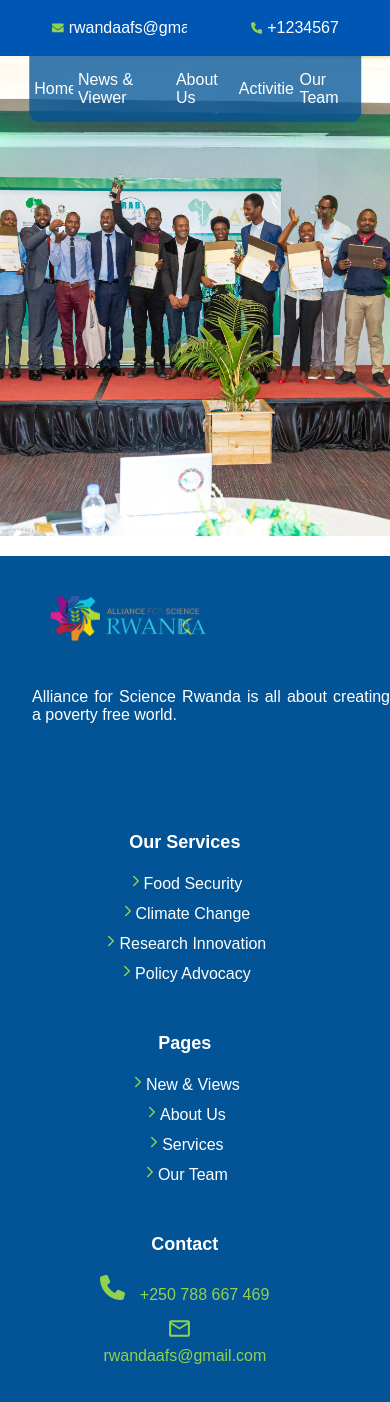
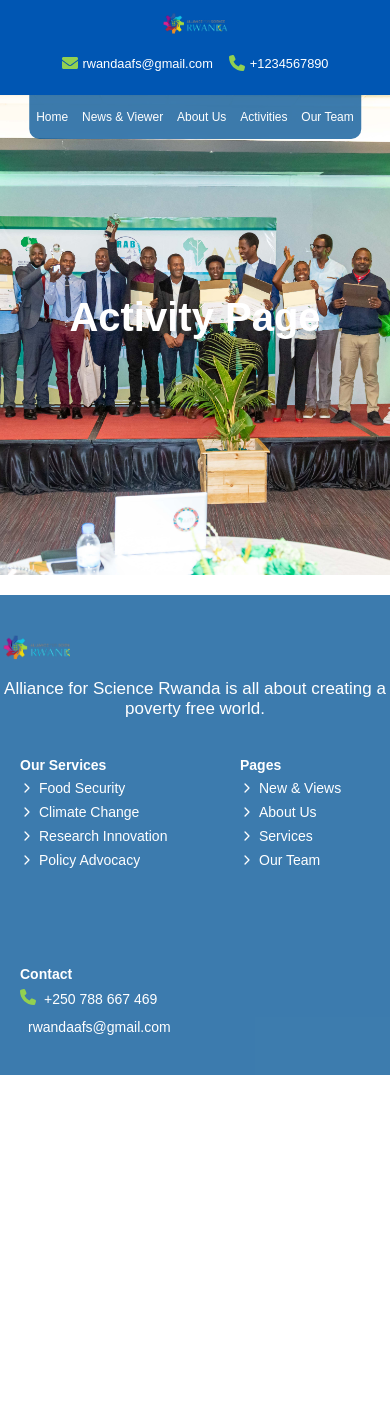
Before and after one commit to pWallet-hub/Alliance-for-science, a React (Vite) app: page /activities in a window 390 px wide. Shown: the top 1402 px of the page. After the commit the page ends 1075 px from the top, so only its background shows below. Built offline with nearby package versions, Linux system fonts and the light colour scheme.

Commit message:
Added responsive design updates

```diff
--- a/src/Components/Footer/Footer.css
+++ b/src/Components/Footer/Footer.css
@@ -1,118 +1,136 @@
 .footer {
-    background-color: #025496;
-    color: #fff;
-    padding: 40px 0;
-    bottom: 0;
+  background-color: #025496C4;
+  color: white;
+  padding: 10px 0;
+  display: grid;
+  gap: 20px;
 }
 
 .footer-container {
-    max-width: 1200px;
-    margin: 0 auto;
-    display: flex;
-    justify-content: space-between;
-    flex-wrap: wrap;
+  margin: auto;
+  display: grid;
+  grid-template-columns: repeat(3, 1fr);
+  grid-gap: auto;
+  justify-items: left;
 }
 
 .footer-left {
-    max-width: 400px;
-    margin-left: 2rem;
-    margin-top: -3rem;
+  text-align: center;
+  flex-direction: column;
 }
 
-
+.footer-left .logo img {
+  width: 80px;
+  margin-bottom: 5px;
+}
 
 .footer-left p {
-    margin-top: 20px;
+  font-size: 17px;
+  margin-bottom: 10px;
+}
+.footer-container .footer-links{
+  flex-direction: column;
+  margin-top: 10px;
+}
+.footer-links {
+  display: grid;
+  grid-template-columns: repeat(3, 1fr);
+  width: 100%;
+  gap: auto;
+}
+
+.footer-col {
+  flex-direction: column;
+  width: 170px;
+}
+
+.footer-col h4 {
+  font-size: 16px;
+  margin-bottom: 7px;
+  text-align: left;
+}
+
+.footer-col ul {
+  list-style-type: none;
+  padding: 0;
+  margin-top: px;
 }
 
 .social-icons {
-    margin-top: 20px;
+  color: white;
+  margin: 0 10px;
+  font-size: 18px;
+  transition: color 0.3s;
+  z-index: 100;
 }
 
-  .social-icons a {
-    color: #fff;
-    font-size: 24px;
-    margin-right: 20px;
+.social-icons a:hover {
+  color: #92D050;
+}
+
+.footer-col ul li {
+  font-size: 13px;
+  margin-bottom: 8px;
+  display: flex;
+  align-items: center;
+}
+
+.footer-col ul li a {
+  color: white;
+  text-decoration: none;
+  margin-left: 5px;
+}
+
+.footer-col ul li i {
+  font-size: 16px;
+  margin-right: 8px;
+}
+
+@media (max-width: 900px) {
+  .footer-container{
+    grid-template-columns: 1fr;
+  }
+  .footer-left {
+    text-align: center;
   }
 
   .footer-right {
-    flex: 1;
+    margin-top: -30px;
+    grid-template-columns: 1fr 1fr;
+  }
+
+  .footer-col ul li {
+    font-size: 13px;
+  }
+
+  .footer-col h4 {
+    font-size: 15px;
+  }
+}
+
+@media (max-width: 490px) {
+  .footer-container {
+    grid-template-columns: 1fr;
   }
 
   .footer-links {
-    display: flex;
-    justify-content: space-between;
-    flex-wrap: wrap;
-    flex-direction: row;
-    margin-left: 6rem;
+    grid-template-columns:repeat(2,1fr);
+    gap: 50px;
+    justify-items: center;
   }
 
   .footer-col {
-    margin-left: 40px;
+    align-items: center;
+    padding-left: 20px;
+  }
+
+  .footer-col ul li {
+    font-size: 14px;
+    text-align: center;
   }
 
   .footer-col h4 {
-    font-size: 18px;
-    font-weight: bold;
-    margin-bottom: 20px;
-  }
-
-  .footer-col ul {
-    list-style: none;
-    padding: 0;
-  }
-
-  .footer-col ul li {
-    margin-bottom: 10px;
-    color: #92D050;
-
-  }
-
-  .footer-col ul li a {
-    color: #fff;
-    text-decoration: none;
-  }
-
-  .footer-col ul li i {
-    margin-right: 10px;
-    color: #92D050;
-    font-size: 25px;
-  }
-  .logo{
-    width: 190px;
-    height: 120px;
-  }
-
-  @media (max-width: 768px) {
-    .footer-container {
-      display: flex;
-      flex-direction: column;
-      align-items: center;
-    }
-
-    .footer-left,
-    .footer-right {
-      max-width: 100%;
-      text-align: center;
-    }
-    p{
-      text-align: justify;
-      margin: 2rem;
-    }
-    .footer-links{
-      flex-direction: column;
-      margin-left: 0;
-      display: flex;
-      width: 90%;
-      align-items: left;
-    }
-
-    .footer-links {
-      justify-content: center;
-      margin-top: 40px;
-    }
-
-    .footer-col {
-      margin: 20px 0;
+    font-size: 14px;
+    text-align: left;
   }
 }
--- a/src/Components/Header/Header.css
+++ b/src/Components/Header/Header.css
@@ -5,37 +5,84 @@
   background-color: #025496;
   color: #fff;
   width: 100%;
-    height: 3.5rem;
-    padding: 0rem;
+  padding: 0.5rem 1rem;
+  box-sizing: border-box;
 }
 
 .logo-container {
   flex: 1;
-
+  display: flex;
+  justify-content: center;
 }
 
 .logo {
-    width: 100px;
-
+  width: 80px;
 }
 
 .contact-info {
   display: flex;
   align-items: center;
+  flex-wrap: wrap;
 }
 
 .contact-item {
-
   display: flex;
   align-items: center;
-    padding-left: 2rem;
-    padding-right: 2rem;
+  padding: 0.5rem 1rem;
+  font-size: 0.9rem;
 }
 
 .icon {
   margin-right: 5px;
-    font-size: 20px;
+  font-size: 1.2rem;
   color: #92D050;
-    width: 16.17px;
-    height: 17.81px;
+  width: auto;
+  height: auto;
 }
+
+
+@media (max-width: 768px) {
+  .logo {
+    width: 70px;
+  }
+
+  .contact-item {
+    font-size: 0.8rem;
+    padding: 0.5rem 0.75rem;
+  }
+
+  .icon {
+    font-size: 1rem;
+  }
+}
+
+@media (max-width: 540px) {
+  .header {
+    flex-direction: column;
+    align-items: center;
+  }
+
+  .logo-container {
+    justify-content: center;
+    margin-bottom: 0.5rem;
+    margin-top: -1rem;
+  }
+
+  .contact-info {
+    flex-direction: column;
+    align-items: center;
+    display: grid;
+    grid-template-columns: repeat(2, auto);
+    grid-gap: 0.5rem;
+  }
+
+  .contact-item {
+    padding: 0.25rem;
+    font-size: 0.8rem;
+    justify-content: center;
+  }
+
+  .icon {
+    font-size: 1rem;
+  }
+}
--- a/src/Components/Header/Sidebar.css
+++ b/src/Components/Header/Sidebar.css
@@ -1,5 +1,3 @@
-/* Home.css */
-
 .sidebar {
   background: #025496C4;
   width: 85%;
@@ -38,7 +36,7 @@
   display: block;
   font-family: sans-serif;
   font-size: 16px;
-  transition: color 0.3s ease, transform 0.3s ease; /* Added transform for animation */
+  transition: color 0.3s ease, transform 0.3s ease;
 }
 
 .sidebar ul li a::before {
@@ -55,7 +53,7 @@
 
 .sidebar ul li a:hover {
   color: #d0e5f7;
-  transform: scale(1.02); /* Increase the size of the font */
+  transform: scale(1);
 }
 
 .sidebar ul li a:hover::before {
@@ -66,3 +64,22 @@
   background: #025496C4;
   color: #fff;
 }
+
+/* Responsive Adjustments */
+@media (max-width: 768px) {
+  .sidebar ul li a {
+    font-size: 14px;
+  }
+}
+
+@media (max-width: 540px) {
+  .sidebar ul li a {
+    font-size: 12px;
+  }
+}
+
+@media (max-width: 360px) {
+  .sidebar ul li a {
+    font-size: 10px;
+  }
+}
--- a/src/Pages/About/About.css
+++ b/src/Pages/About/About.css
@@ -7,11 +7,11 @@
     background-size: cover;
     background-color: rgba(0, 0, 0, 0.423); /* Background color with transparency */
     background-position: center;
-    color: white;
-    padding: 200px;
+    color: #ffffff;
+    padding-top: 200px;
     font-family: sans-serif;
     text-align: center;
-    margin-top: 0;
+
     font-size: 20px;
     text-transform: capitalize;
   }
@@ -204,3 +204,16 @@ text-align: justify;
     width: 80%;
   }
 }
+
+
+@media (max-width: 480px){
+  .about-content1 p{
+  font-size: 15px;
+  }
+  .goal li{
+    font-size: 15px;
+  }
+  .mission p{
+    font-size: 15px;
+  }
+}
--- a/src/Pages/Activities/Activities.css
+++ b/src/Pages/Activities/Activities.css
@@ -10,10 +10,9 @@
     background-color: rgba(0, 0, 0, 0.689);
     background-position: center;
     color: white;
-    padding: 200px;
+    padding-top: 200px;
     font-family: sans-serif;
     text-align: center;
-    margin-top: 0;
     font-size: 20px;
     text-transform: capitalize;
   }
--- a/src/Pages/Home/Home.css
+++ b/src/Pages/Home/Home.css
@@ -7,30 +7,24 @@
 
   .home-content {
      position: relative;
-     width: 100%;
-     height: 105vh;
+     height: 100vh;
      background: url('../../assets/image/intro.jpg');
      background-size: cover;
      background-position: center;
+     padding-top: 300px;
   }
 
 
   .text-content {
-  position: absolute;
-  top: 50%;
-  left: 50%;
-  transform: translate(-50%, -50%);
   color: #fff;
   text-align: center;
    background: #00000043;
-   width: 100%;
    height: 100%;
    text-transform: capitalize;
 }
   .home-content h1 {
-    padding-top: 25%;
     color: #FCFEFF;
-    margin-bottom: 2rem;
+    margin-bottom: 1rem;
   }
 
   .home-content p {
@@ -45,8 +39,8 @@
     font-size: 16px;
     height: 220px;
     width: 100%;
-  justify-content: center;
-   margin-top: -5rem;
+    justify-content: center;
+    margin-top: 3rem;
 
   }
 
@@ -230,15 +224,8 @@
 
   .activity-item {
     margin: 1rem;
-    margin-top: 3rem;
-    max-width: 300px;
-    text-align: justify;
-  }
-  .activity-item1{
-    margin-top: 0rem;
-    max-width: 300px;
-    text-align: justify;
-
+    max-width: 220px;
+    text-align: justify
   }
 
   .activity-icon {
@@ -255,21 +242,8 @@
   }
 
   .food-security {
-    /* background-color: #0077b6; */
     color: #92D050;
     font-size: 45px;
-  }
-
-  .climate-change {
-    /* background-color: #0077b6; */
-  }
-
-  .research-innovation {
-    /* background-color: #0077b6; */
-  }
-
-  .policy-advocacy {
-    /* background-color: #0077b6; */
   }
 
   .activity-item h3 {
@@ -395,8 +369,41 @@
     object-fit: contain;
   }
 
+  @media (max-width: 1010px){
+  .card-container{
+    display: flex;
+    flex-direction: column;
+    align-items: center;
+    gap: 1rem;
+    width: 95%;
+    height: auto;
+    object-fit: cover;
+    margin: 10px;
+  }
+  .card{
+    width: 90%;
+    height: 100%;
+    object-fit: cover;
+    border-radius: 4px;
+    padding: 1rem;
+  }
+  .card-description h2,.card-description1 h2{
+    font-size: 1.2em;
+  }
+  .card-content h1{
+    font-size: 1.5em;
+  }
+}
 
   @media (max-width: 768px) {
+    .home-content h1{
+      font-size: 1.5em;
+      margin-bottom: -70px;
+    }
+    .home-content .text-content p{
+      font-size: 1.3em;
+    }
+
     .footer-container {
       flex-direction: column;
       align-items: center;
@@ -472,23 +479,7 @@
       width: 90%;
       margin: 1rem;
     }
-    .card-container{
-      display: flex;
-      flex-direction: column;
-      align-items: center;
-      gap: 1rem;
-      width: 95%;
-      height: auto;
-      object-fit: cover;
-      margin: 10px;
-    }
-    .card{
-      width: 90%;
-      height: 100%;
-      object-fit: cover;
-      border-radius: 4px;
-      padding: 1rem;
-    }
+
     .about-content p{
       font-size: 15px;
       margin: 1rem;
@@ -502,3 +493,14 @@
     margin: 1rem;
   }
   }
+  @media (max-width:480px){
+    .home-content h1{
+      font-size: 1.4em;
+    }
+    .home-content .text-content p{
+      font-size: 1.2em;
+    }
+    .activity-item p{
+      font-size: 15px;
+    }
+  }
--- a/src/Pages/Home/Home.jsx
+++ b/src/Pages/Home/Home.jsx
@@ -88,7 +88,7 @@ function Home() {
             <h3>FOOD SECURITY</h3>
             <p>Alliance for science Rwanda has been incorporated</p>
           </div>
-          <div className="activity-item1">
+          <div className="activity-item">
             <div className="activity-icon climate-change"><BiSolidCloudRain /></div>
             <h3>CLIMATE CHANGE</h3>
             <p>Alliance for science Rwanda has been incorporated</p>
@@ -100,7 +100,7 @@ function Home() {
             <h3>RESEARCH INNOVATION</h3>
             <p>Alliance for science Rwanda has been incorporated</p>
           </div>
-          <div className="activity-item1">
+          <div className="activity-item">
             <div className="activity-icon policy-advocacy"><GrDocumentText /></div>
             <h3>POLICY ADVOCACY</h3>
             <p>Alliance for science Rwanda has been incorporated</p>
@@ -112,11 +112,9 @@ function Home() {
         <h2>OUR PARTNERS</h2>
         <div className='image4'>
 
-         <img src={rab} alt="image" />
-         <img src={ofab} alt="image" />
+          <img src={rab} alt="image" />
+          <img src={ofab} alt="image" />
           <img src={aatf} alt="image" />
-
-
           <img src={rmc} alt="image" />
           <img src={virca} alt="image" />
 
--- a/src/Pages/News/News.css
+++ b/src/Pages/News/News.css
@@ -6,10 +6,9 @@
     background-color: rgba(0, 0, 0, 0.689);
     background-position: center;
     color: white;
-    padding: 200px;
+    padding-top: 200px;
     font-family: sans-serif;
     text-align: center;
-    margin-top: 0;
     font-size: 20px;
     text-transform: capitalize;
 }
@@ -23,6 +22,7 @@
     padding: 20px;
     text-align: center;
 }
+
 .news-container img{
     width: 95%;
     object-fit: cover;
@@ -108,3 +108,20 @@
   .contact-form button:hover {
     background-color: #6b9e76;
   }
+  @media (max-width: 480px){
+    .blog{
+     margin-top: 2em;
+    }
+    .blog p{
+    font-size: 15px;
+    }
+   .news-container{
+    display: grid;
+   }
+
+  }
+  @media (max-width: 1118px){
+    .blog p{
+      font-size: 15px;
+      }
+  }
--- a/src/Pages/Team/Team.css
+++ b/src/Pages/Team/Team.css
@@ -6,10 +6,9 @@
     background-color: rgba(0, 0, 0, 0.826);
     background-position: center;
     color: white;
-    padding: 200px;
+    padding-top: 200px;
     font-family: sans-serif;
     text-align: center;
-    margin-top: 0;
     font-size: 20px;
     text-transform: capitalize;
 }
@@ -86,3 +85,9 @@
       border-radius: 4px;
     }
   }
+
+  @media (max-width: 480px){
+    .team-content p{
+    font-size: 15px;
+    }
+  }
```
Lines whose indentation alone changed are shown as unchanged.
